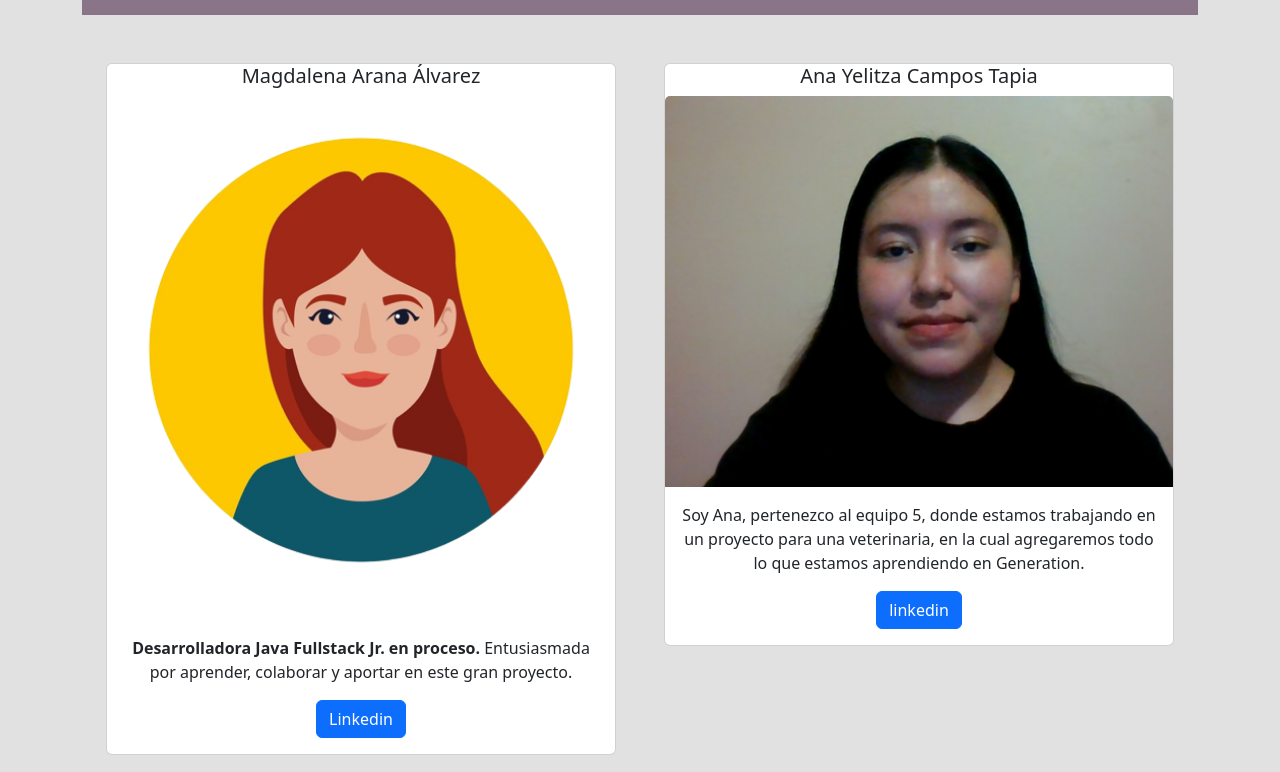
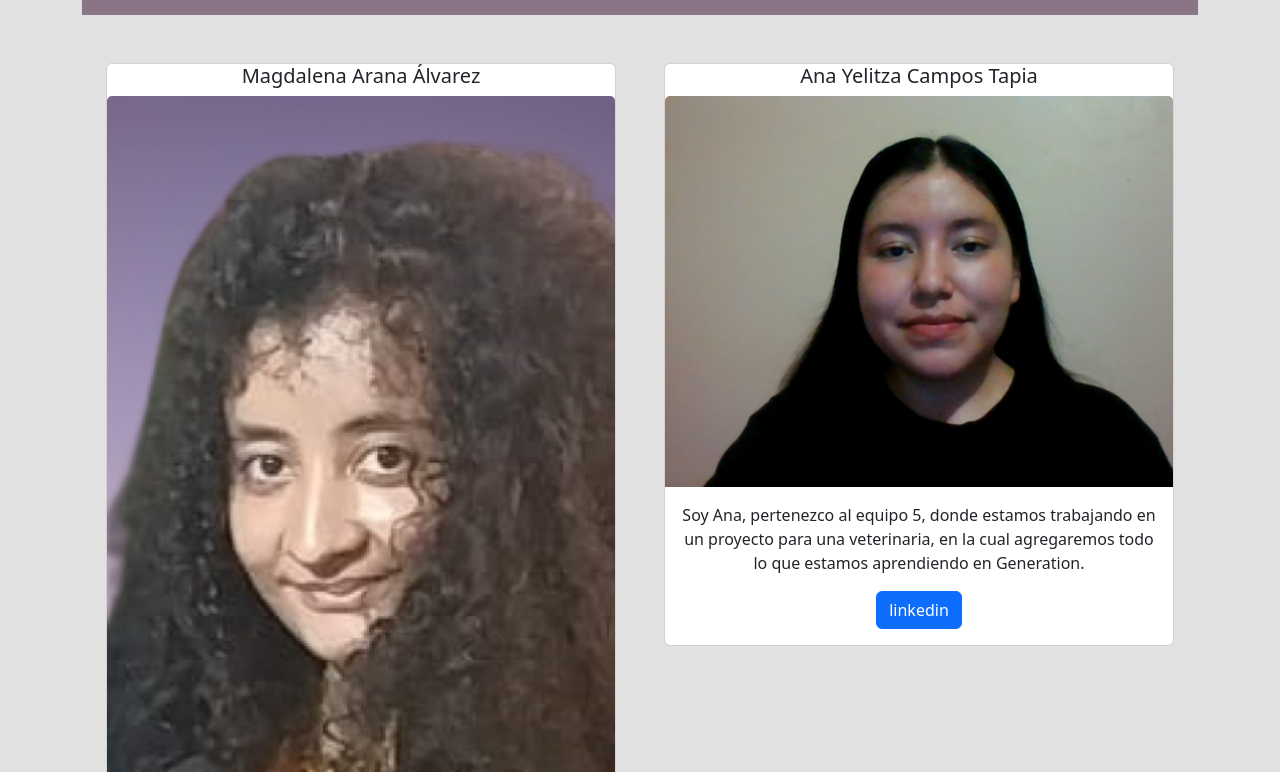
Before and after one commit to AnaYelitzaCT/equipo5_ProyectoN, a plain HTML site: page Veterinaria/QuienesSomos.html in a window 1280 px wide. Shown: the part 868-1640 px from the top of the page. Drawn offline with nearby package versions, Linux system fonts and the light colour scheme.

Commit message:
cambios en card

```diff
--- a/Veterinaria/QuienesSomos.html
+++ b/Veterinaria/QuienesSomos.html
@@ -60,7 +60,7 @@
             <div class="container py-5">
                 <div class="card">
                     <h5 class="card-title">Magdalena Arana Álvarez</h5>
-                    <img src="src/circular-avatar-character-free-preview.png" class="card-img-top" alt="...">
+                    <img src="./src/MagdaFotos.jpg" class="card-img-top" alt="...">
                     <div class="card-body">
                         <p class="card-text"><p><strong>Desarrolladora Java Fullstack Jr. en proceso.</strong>
                             Entusiasmada por aprender, colaborar y aportar en este gran proyecto.</p>
```
